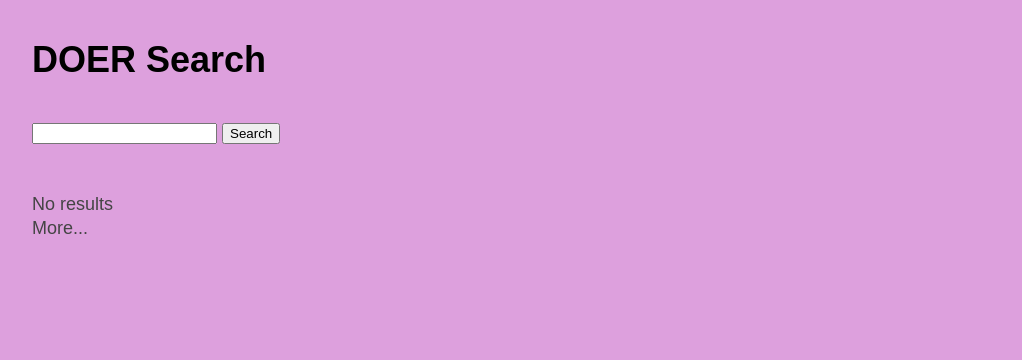
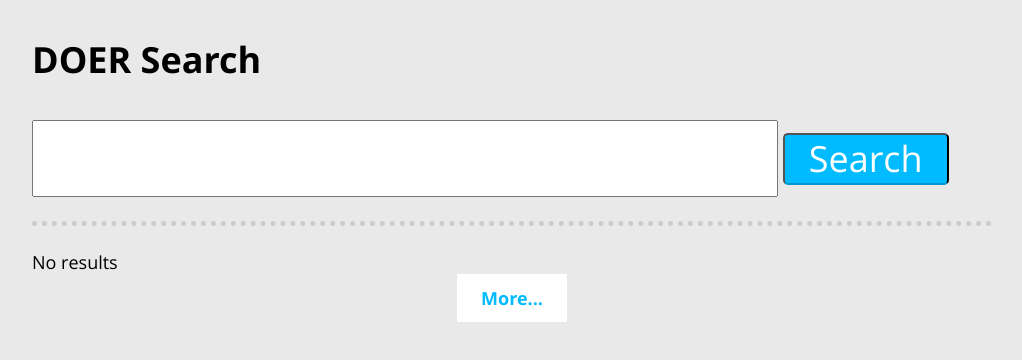
Before and after one commit to adityagarg797/DOER-Search, a website: page web-app/index.html in a window 1280 px wide. Shown: the whole page, without its empty margins (128-1150 px from the left). Drawn offline with Linux system fonts and the light colour scheme; no server answers.

Commit message:
More css

```diff
--- /dev/null
+++ b/web-app/css/opensans.css
@@ -0,0 +1,112 @@
+/* cyrillic-ext */
+@font-face {
+  font-family: 'Open Sans';
+  font-style: normal;
+  font-weight: 400;
+  src: local('Open Sans Regular'), local('OpenSans-Regular'), url(/css/open-sans-v14-vietnamese_latin_cyrillic_latin-ext_cyrillic-ext_greek_greek-ext-regular.woff) format('woff2');
+  unicode-range: U+0460-052F, U+20B4, U+2DE0-2DFF, U+A640-A69F;
+}
+/* cyrillic */
+@font-face {
+  font-family: 'Open Sans';
+  font-style: normal;
+  font-weight: 400;
+  src: local('Open Sans Regular'), local('OpenSans-Regular'), url(/css/open-sans-v14-vietnamese_latin_cyrillic_latin-ext_cyrillic-ext_greek_greek-ext-regular.woff) format('woff2');
+  unicode-range: U+0400-045F, U+0490-0491, U+04B0-04B1, U+2116;
+}
+/* greek-ext */
+@font-face {
+  font-family: 'Open Sans';
+  font-style: normal;
+  font-weight: 400;
+  src: local('Open Sans Regular'), local('OpenSans-Regular'), url(/css/open-sans-v14-vietnamese_latin_cyrillic_latin-ext_cyrillic-ext_greek_greek-ext-regular.woff) format('woff2');
+  unicode-range: U+1F00-1FFF;
+}
+/* greek */
+@font-face {
+  font-family: 'Open Sans';
+  font-style: normal;
+  font-weight: 400;
+  src: local('Open Sans Regular'), local('OpenSans-Regular'), url(/css/open-sans-v14-vietnamese_latin_cyrillic_latin-ext_cyrillic-ext_greek_greek-ext-regular.woff) format('woff2');
+  unicode-range: U+0370-03FF;
+}
+/* vietnamese */
+@font-face {
+  font-family: 'Open Sans';
+  font-style: normal;
+  font-weight: 400;
+  src: local('Open Sans Regular'), local('OpenSans-Regular'), url(/css/open-sans-v14-vietnamese_latin_cyrillic_latin-ext_cyrillic-ext_greek_greek-ext-regular.woff) format('woff2');
+  unicode-range: U+0102-0103, U+1EA0-1EF9, U+20AB;
+}
+/* latin-ext */
+@font-face {
+  font-family: 'Open Sans';
+  font-style: normal;
+  font-weight: 400;
+  src: local('Open Sans Regular'), local('OpenSans-Regular'), url(/css/open-sans-v14-vietnamese_latin_cyrillic_latin-ext_cyrillic-ext_greek_greek-ext-regular.woff) format('woff2');
+  unicode-range: U+0100-024F, U+1E00-1EFF, U+20A0-20AB, U+20AD-20CF, U+2C60-2C7F, U+A720-A7FF;
+}
+/* latin */
+@font-face {
+  font-family: 'Open Sans';
+  font-style: normal;
+  font-weight: 400;
+  src: local('Open Sans Regular'), local('OpenSans-Regular'), url(/css/open-sans-v14-vietnamese_latin_cyrillic_latin-ext_cyrillic-ext_greek_greek-ext-regular.woff) format('woff2');
+  unicode-range: U+0000-00FF, U+0131, U+0152-0153, U+02C6, U+02DA, U+02DC, U+2000-206F, U+2074, U+20AC, U+2212, U+2215;
+}
+/* cyrillic-ext */
+@font-face {
+  font-family: 'Open Sans';
+  font-style: normal;
+  font-weight: 700;
+  src: local('Open Sans Bold'), local('OpenSans-Bold'), url(/css/open-sans-v14-vietnamese_latin_cyrillic_latin-ext_cyrillic-ext_greek_greek-ext-700.woff) format('woff2');
+  unicode-range: U+0460-052F, U+20B4, U+2DE0-2DFF, U+A640-A69F;
+}
+/* cyrillic */
+@font-face {
+  font-family: 'Open Sans';
+  font-style: normal;
+  font-weight: 700;
+  src: local('Open Sans Bold'), local('OpenSans-Bold'), url(/css/open-sans-v14-vietnamese_latin_cyrillic_latin-ext_cyrillic-ext_greek_greek-ext-regular.woff) format('woff2');
+  unicode-range: U+0400-045F, U+0490-0491, U+04B0-04B1, U+2116;
+}
+/* greek-ext */
+@font-face {
+  font-family: 'Open Sans';
+  font-style: normal;
+  font-weight: 700;
+  src: local('Open Sans Bold'), local('OpenSans-Bold'), url(/css/open-sans-v14-vietnamese_latin_cyrillic_latin-ext_cyrillic-ext_greek_greek-ext-700.woff) format('woff2');
+  unicode-range: U+1F00-1FFF;
+}
+/* greek */
+@font-face {
+  font-family: 'Open Sans';
+  font-style: normal;
+  font-weight: 700;
+  src: local('Open Sans Bold'), local('OpenSans-Bold'), url(/css/open-sans-v14-vietnamese_latin_cyrillic_latin-ext_cyrillic-ext_greek_greek-ext-700.woff) format('woff2');
+  unicode-range: U+0370-03FF;
+}
+/* vietnamese */
+@font-face {
+  font-family: 'Open Sans';
+  font-style: normal;
+  font-weight: 700;
+  src: local('Open Sans Bold'), local('OpenSans-Bold'), url(/css/open-sans-v14-vietnamese_latin_cyrillic_latin-ext_cyrillic-ext_greek_greek-ext-700.woff) format('woff2');
+  unicode-range: U+0102-0103, U+1EA0-1EF9, U+20AB;
+}
+/* latin-ext */
+@font-face {
+  font-family: 'Open Sans';
+  font-style: normal;
+  font-weight: 700;
+  src: local('Open Sans Bold'), local('OpenSans-Bold'), url(/css/open-sans-v14-vietnamese_latin_cyrillic_latin-ext_cyrillic-ext_greek_greek-ext-700.woff) format('woff2');
+  unicode-range: U+0100-024F, U+1E00-1EFF, U+20A0-20AB, U+20AD-20CF, U+2C60-2C7F, U+A720-A7FF;
+}
+/* latin */
+@font-face {
+  font-family: 'Open Sans';
+  font-style: normal;
+  font-weight: 700;
+  src: local('Open Sans Bold'), local('OpenSans-Bold'), url(/css/open-sans-v14-vietnamese_latin_cyrillic_latin-ext_cyrillic-ext_greek_greek-ext-700.woff) format('woff2');
+  unicode-range: U+0000-00FF, U+0131, U+0152-0153, U+02C6, U+02DA, U+02DC, U+2000-206F, U+2074, U+20AC, U+2212, U+2215;
+}
--- a/web-app/css/screen.css
+++ b/web-app/css/screen.css
@@ -1,5 +1,6 @@
 /* Base styles */
 
+/*
 body{
   font-family: "Arial";
   color: #444;
@@ -22,8 +23,10 @@ li+li{
   width: 728px;
   margin: 0px auto;
 }
+*/
 
 /* Block styles */
+/*
 
 header, section, footer{
   margin: 48px 0;
@@ -33,3 +36,173 @@ h1{
   line-height: 24px;
   color: black;
 }
+*/
+@import url(/css/opensans.css);
+/*@import url(http://fonts.googleapis.com/css?family=Open+Sans:400,700); */
+[ng\:cloak],
+[ng-cloak],
+[data-ng-cloak],
+[x-ng-cloak],
+.ng-cloak,
+.x-ng-cloak {
+    display: none !important
+}
+body {
+    font-family: "Open Sans";
+    line-height: 24px;
+    font-size: 18px;
+    background: #e9e9e9
+}
+h1,
+h2,
+h3,
+h4,
+h5,
+h6,
+p,
+li {
+    font-family: "Open Sans";
+    line-height: 24px;
+    margin: 24px 0 0 0;
+    padding: 0
+}
+li {
+    list-style: disc;
+    margin-left: 24px
+}
+li+li {
+    margin-top: 0;
+    padding-top: 0
+}
+h1,
+h2,
+h3,
+h4,
+h5,
+h6 {
+    font-weight: 700
+}
+a {
+    cursor: pointer;
+    color: #00bbff;
+    text-decoration: none;
+    border-bottom: 1px solid
+}
+a:visited {
+    color: #9f38e2
+}
+.container {
+    width: 928px
+}
+.search {
+    float: left;
+    width: 744px;
+    padding-bottom: 24px
+}
+.sidebar {
+    width: 160px;
+    padding-left: 24px;
+    padding-top: 48px;
+    padding-bottom: 24px;
+    float: left
+}
+.sidebar .top-ad {
+    width: 160px;
+    height: 90px;
+    background: #cccccc
+}
+.sidebar .ad {
+    width: 160px;
+    height: 600px;
+    background: #cccccc
+}
+.sidebar ul {
+    padding: 24px 0
+}
+.sidebar ul,
+.sidebar li {
+    padding-left: 0;
+    list-style: none;
+    margin: 0;
+    line-height: 24px
+}
+header h1 {
+    line-height: 72px;
+    margin-bottom: 24px
+}
+header a {
+    float: right;
+    line-height: 72px;
+    border: 0
+}
+.searchField {
+    margin-bottom: 24px;
+    border-bottom: 5px dotted #cccccc;
+    padding-bottom: 24px
+}
+.searchField form {
+    margin: 0;
+    padding: 0
+}
+.searchField input {
+    padding: 12px 24px;
+    line-height: 24px;
+    font-size: 36px;
+    font-family: inherit
+}
+.searchField input[type="text"] {
+    width: 694px
+}
+.searchField input[type="submit"] {
+    background: #00bbff;
+    color: white;
+    text-shadow: none;
+    border-bottom: 2px solid #0096cc;
+    border-radius: 5px;
+    outline: none;
+    margin-bottom: 0
+}
+.searchField input[type="submit"]:hover,
+.searchField input[type="submit"]:active {
+    background: #33c9ff
+}
+.recipe {
+    background: white;
+    padding: 24px 24px;
+    margin: 24px 0;
+    box-shadow: 0px 2px 1px #cccccc
+}
+.recipe h2 {
+    line-height: 48px;
+    margin: 0
+}
+.recipe h2 a {
+    border: 0px
+}
+.no-recipes {
+    margin: 24px 0;
+    font-size: 29.124px;
+    text-align: center;
+    color: #999999;
+    font-weight: 700
+}
+.load-more {
+    text-align: center
+}
+.load-more a {
+    display: inline-block;
+    line-height: 24px;
+    padding: 12px 24px;
+    border: 0;
+    font-weight: bold;
+    background: white
+}
+footer {
+    clear: both;
+    margin: 0 auto;
+    margin-top: 24px;
+    border-top: 5px dotted #cccccc;
+    padding: 24px 0;
+    text-align: right;
+    width: 928px
+}
```
Also changed, not shown: web-app/css/open-sans-v14-vietnamese_latin_cyrillic_latin-ext_cyrillic-ext_greek_greek-ext-700.woff (added), web-app/css/open-sans-v14-vietnamese_latin_cyrillic_latin-ext_cyrillic-ext_greek_greek-ext-regular.woff (added).
